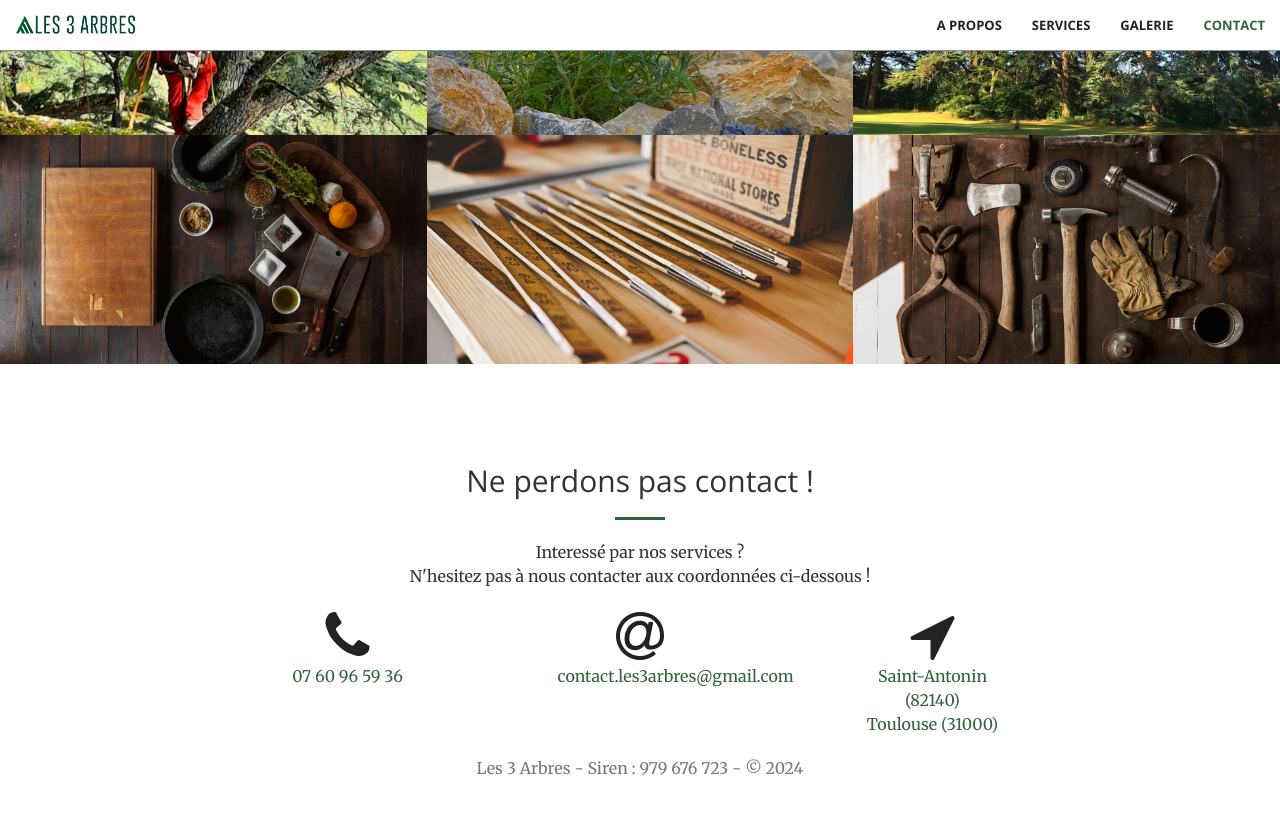
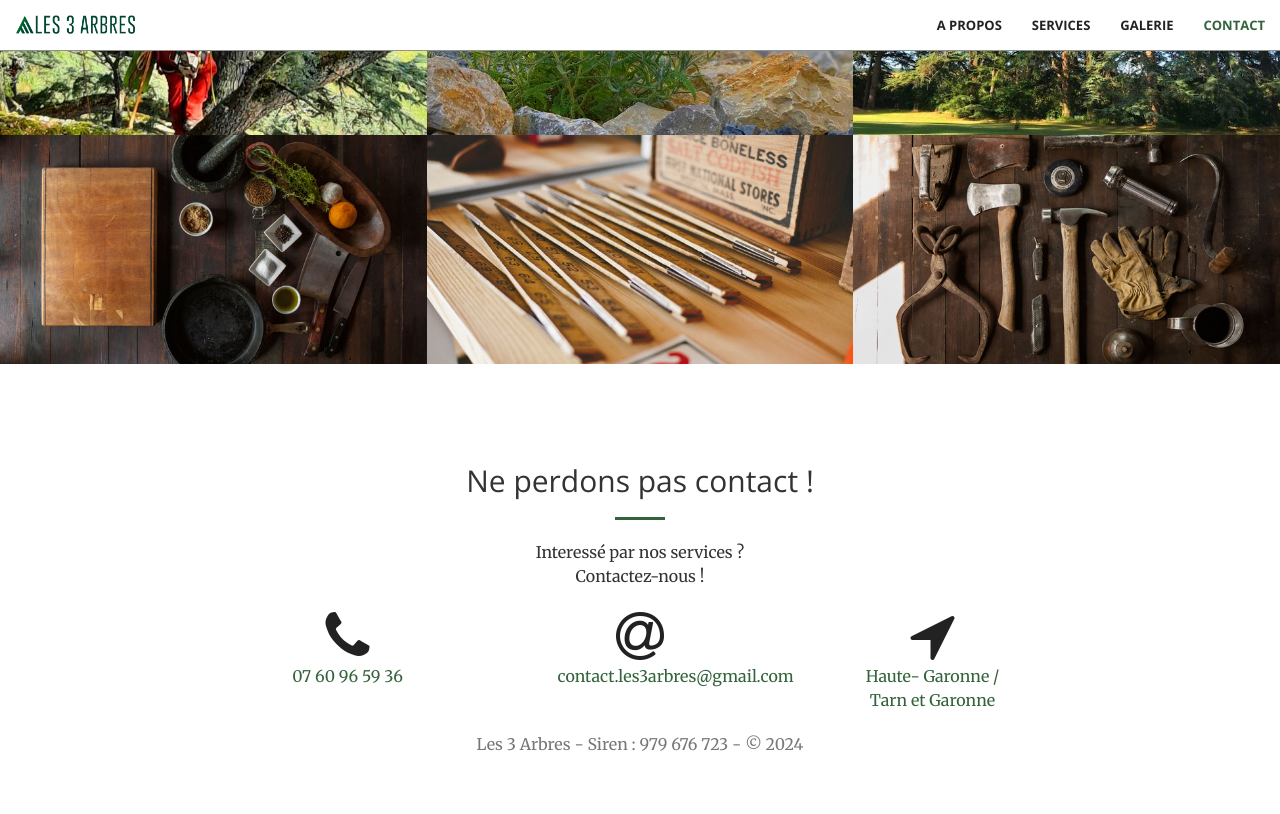
Before and after one commit to 3Abres/3Abres.github.io, a Jekyll site: the page built from index.html, in a window 1280 px wide and 900 px high, scrolled down 2136 px. Shown: the top 814 px of the window. Built offline with Jekyll 4.4.1, drawn with Linux system fonts in a browser that asks for light colours.

Commit message:
Update contact.html

```diff
--- a/_includes/contact.html
+++ b/_includes/contact.html
@@ -4,7 +4,7 @@
             <div class="col-lg-8 col-lg-offset-2 text-center">
                 <h2 class="section-heading">Ne perdons pas contact !</h2>
                 <hr class="primary">
-                <p>Interessé par nos services ?<br> N'hesitez pas à nous contacter aux coordonnées ci-dessous !</p>
+                <p>Interessé par nos services ?<br> Contactez-nous !</p>
             </div>
         <div class="col-lg-2 col-lg-offset-2 text-center">
             <a href="tel:0760965936">
@@ -21,7 +21,7 @@
         <div class="col-lg-2 col-lg-offset-1 text-center">
             <a href="https://maps.app.goo.gl/SfHqhTcApRBwifGH6" target="_blank">
             <i class="fa fa-location-arrow fa-3x wow bounceIn" data-wow-delay=".1s"></i>
-                <p>Saint-Antonin (82140)<br>Toulouse (31000)</p>
+                <p>Haute- Garonne / Tarn et Garonne </p>
             </a>
         </div>
 
```
